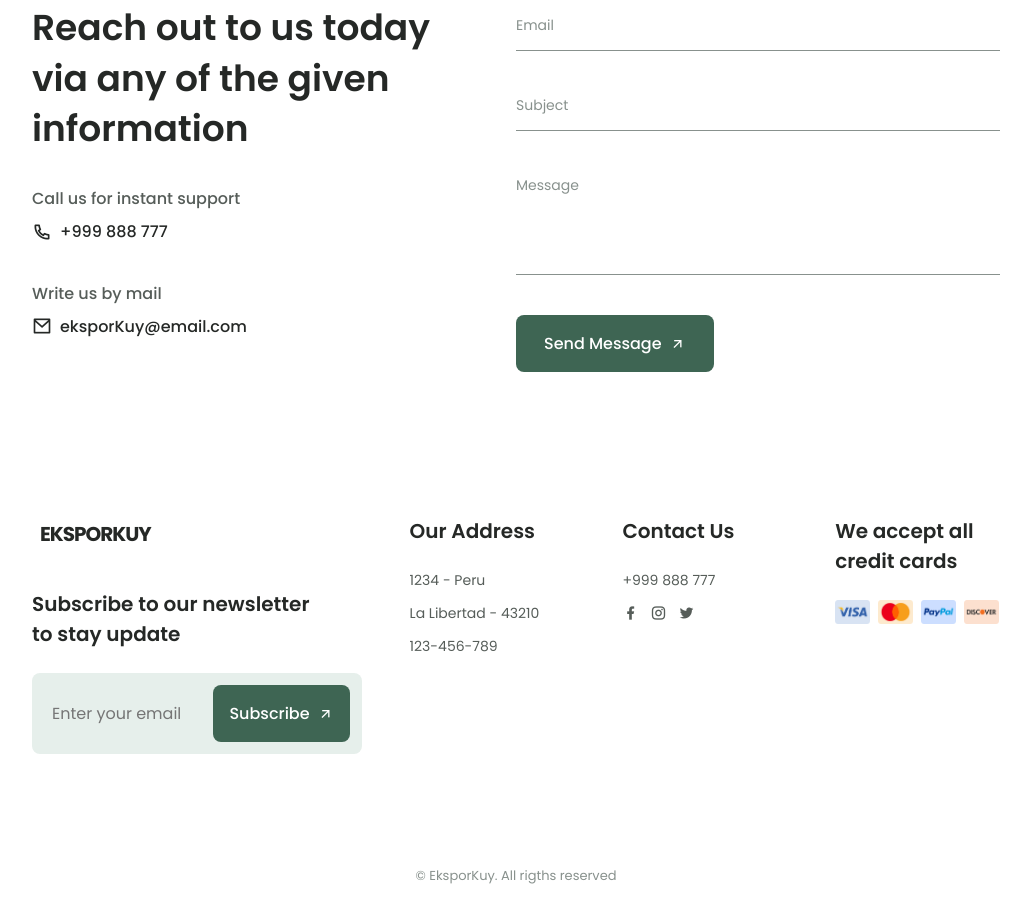
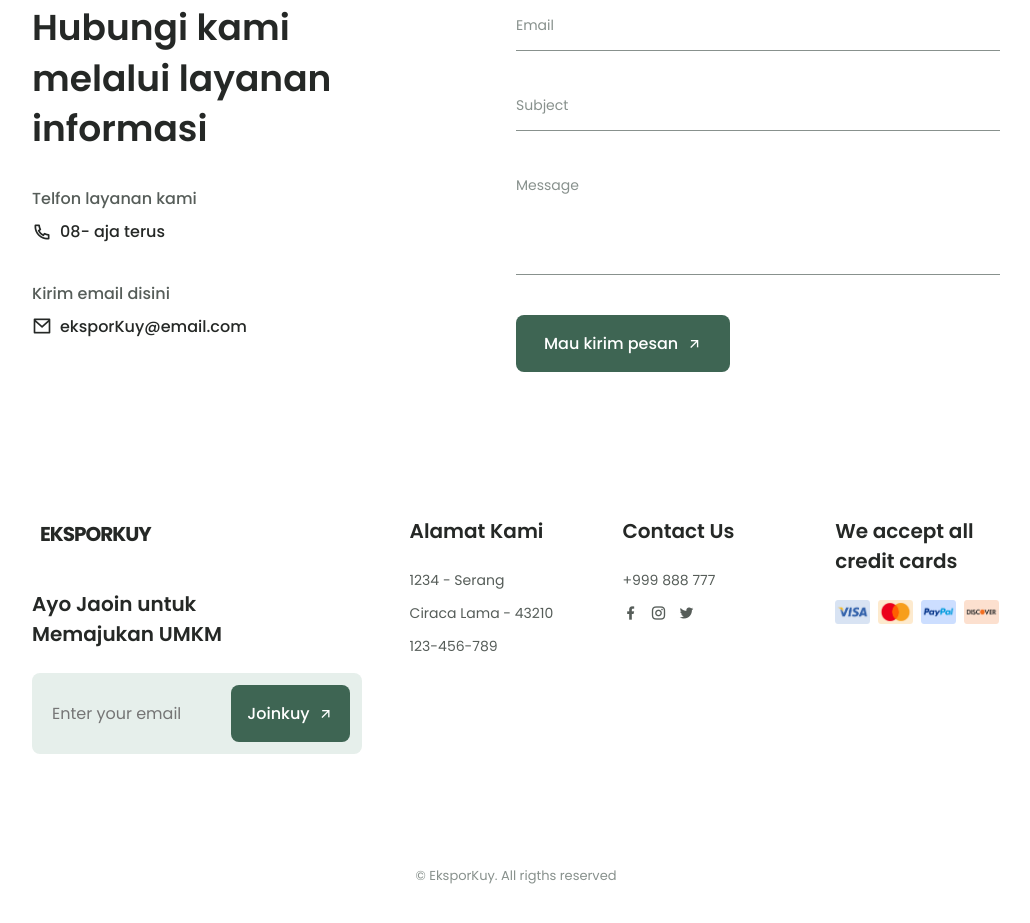
Before and after one commit to kencindha/kencindha.github.io, a plain HTML site: page index.html in a window 1280 px wide. Shown: the part 4007-4930 px from the top of the page, without its empty margins (124-1154 px from the left). Drawn offline with nearby package versions, Linux system fonts and the light colour scheme.

Commit message:
budiyarto commit

```diff
--- a/index.html
+++ b/index.html
@@ -365,20 +365,20 @@
                 <div class="contact__container grid">
                     <div class="contact__box">
                         <h2 class="section__title">
-                            Reach out to us today <br> via any of the given <br> information
+                            Hubungi kami <br> melalui layanan <br> informasi
                         </h2>
 
                         <div class="contact__data">
                             <div class="contact__information">
-                                <h3 class="contact__subtitle">Call us for instant support</h3>
+                                <h3 class="contact__subtitle">Telfon layanan kami</h3>
                                 <span class="contact__description">
                                     <i class="ri-phone-line contact__icon"></i>
-                                    +999 888 777
+                                    08- aja terus
                                 </span>
                             </div>
 
                             <div class="contact__information">
-                                <h3 class="contact__subtitle">Write us by mail</h3>
+                                <h3 class="contact__subtitle">Kirim email disini</h3>
                                 <span class="contact__description">
                                     <i class="ri-mail-line contact__icon"></i>
                                     eksporKuy@email.com
@@ -406,7 +406,7 @@
                         </div>
 
                         <button class="button button--flex">
-                            Send Message
+                            Mau kirim pesan
                             <i class="ri-arrow-right-up-line button__icon"></i>
                         </button>
                     </form>
@@ -423,25 +423,25 @@
                     </a>
 
                     <h3 class="footer__title">
-                        Subscribe to our newsletter <br> to stay update
+                        Ayo Jaoin untuk <br> Memajukan UMKM
                     </h3>
 
                     <div class="footer__subscribe">
                         <input type="email" placeholder="Enter your email" class="footer__input">
 
                         <button class="button button--flex footer__button">
-                            Subscribe
+                            Joinkuy
                             <i class="ri-arrow-right-up-line button__icon"></i>
                         </button>
                     </div>
                 </div>
 
                 <div class="footer__content">
-                    <h3 class="footer__title">Our Address</h3>
+                    <h3 class="footer__title">Alamat Kami</h3>
 
                     <ul class="footer__data">
-                        <li class="footer__information">1234 - Peru</li>
-                        <li class="footer__information">La Libertad - 43210</li>
+                        <li class="footer__information">1234 - Serang</li>
+                        <li class="footer__information">Ciraca Lama - 43210</li>
                         <li class="footer__information">123-456-789</li>
                     </ul>
                 </div>
```
Also changed, not shown: assets/img/about.png (deleted), assets/img/product1.png (deleted), assets/img/product2.png (deleted), assets/img/product3.png (deleted), assets/img/product4.png (deleted), assets/img/product5.png (deleted), assets/img/product6.png (deleted), preview.png (deleted), 2 other files.
